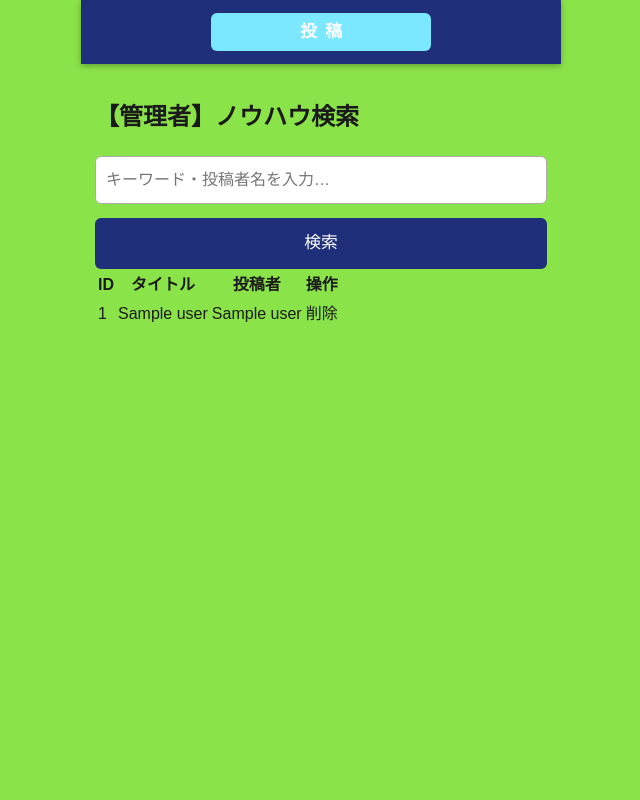
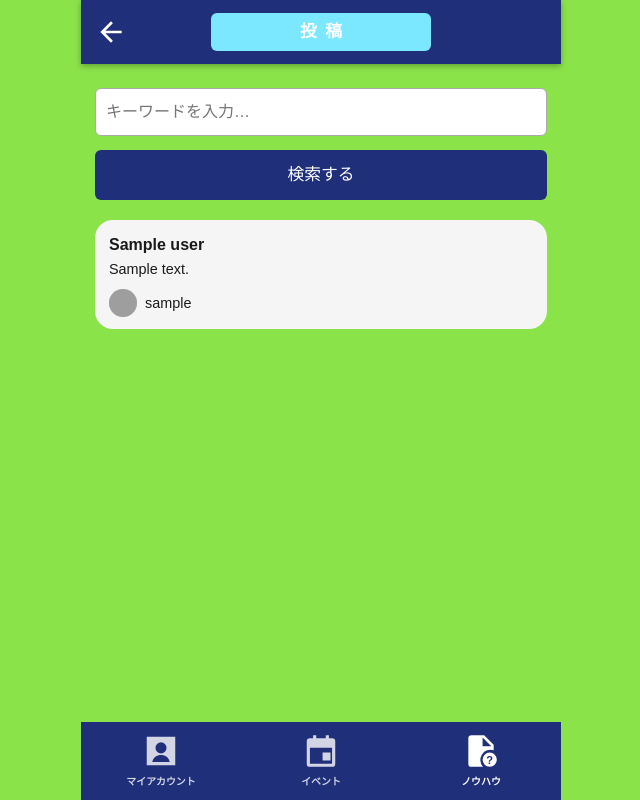
Before and after one commit to is25itot/y-coco, a Flask app: template y_coco/admin/templates/knowhow/admin_kh_search.html in a window 1280 px wide. Shown: the whole page, without its empty margins (319-959 px from the left). Run offline with Flask 3, Linux system fonts and the light colour scheme; the template is opened without the code that fills it: most values are stand-ins (such as "Sample title", 1, 10 or a date in 2020); some libraries are stand-ins or nearby versions; grey boxes are pictures that could not be loaded.

Commit message:
検索機能を修正

```diff
--- a/y_coco/admin/templates/knowhow/admin_kh_search.html
+++ b/y_coco/admin/templates/knowhow/admin_kh_search.html
@@ -1,40 +1 @@
-{% extends "base.html" %}
-
-{% block content %}
-<div class="container">
-    <h2>【管理者】ノウハウ検索</h2>
-    <form action="{{ url_for('admin.kh_search') }}" method="GET" class="search-form">
-        <input type="text" name="q" placeholder="キーワード・投稿者名を入力…" value="{{ request.args.get('q', '') }}">
-        <button type="submit" class="btn">検索</button>
-    </form>
-
-    <div class="search-results">
-        {% if results %}
-            <table class="admin-table">
-                <thead>
-                    <tr>
-                        <th>ID</th>
-                        <th>タイトル</th>
-                        <th>投稿者</th>
-                        <th>操作</th>
-                    </tr>
-                </thead>
-                <tbody>
-                    {% for kh in results %}
-                        <tr>
-                            <td>{{ kh.id }}</td>
-                            <td><a href="{{ url_for('admin.kh_detail', kh_id=kh.id) }}">{{ kh.title }}</a></td>
-                            <td>{{ kh.author_name }}</td>
-                            <td>
-                                <a href="{{ url_for('admin.kh_delete_confirm', kh_id=kh.id) }}" class="btn-sm danger">削除</a>
-                            </td>
-                        </tr>
-                    {% endfor %}
-                </tbody>
-            </table>
-        {% else %}
-            <p>一致するノウハウが見つかりませんでした。</p>
-        {% endif %}
-    </div>
-</div>
-{% endblock %}
+{% extends "knowhow/kh_search.html" %}
--- a/y_coco/kh_search.py
+++ b/y_coco/kh_search.py
@@ -108,12 +108,13 @@ def search():
         return redirect(url_for("login.login"))
 
     template = ADMIN_TEMPLATE if current_user.admin_flg else USER_TEMPLATE
+    userid = current_user.id
     query = request.args.get("q", "").strip()[:MAX_QUERY_LENGTH]
 
     if not query:
         return render_template(
             template, query="", words=[], results=[], searched=False,
-            error_code=0, userid=current_user.id,
+            error_code=0, userid=userid,
         )
 
     words = split_words(query)
@@ -124,10 +125,10 @@ def search():
         flash(MSG_NO_RESULT, "error")
         return render_template(
             template, query="", words=words, results=[], searched=True,
-            error_code=ERROR_NO_RESULT, userid=current_user.id,
+            error_code=ERROR_NO_RESULT, userid=userid,
         )
 
     return render_template(
         template, query=query, words=words, results=results, searched=True,
-        error_code=0, userid=current_user.id,
+        error_code=0, userid=userid,
     )
--- a/y_coco/search.py
+++ b/y_coco/search.py
@@ -105,12 +105,13 @@ def search():
         return redirect(url_for("login.login"))
 
     template = ADMIN_TEMPLATE if current_user.admin_flg else USER_TEMPLATE
+    userid = current_user.id
     query = request.args.get("q", "").strip()[:MAX_QUERY_LENGTH]
 
     if not query:
         return render_template(
             template, query="", words=[], results=[], searched=False,
-            has_result=False, message=None, userid=current_user.id,
+            has_result=False, message=None, userid=userid,
         )
 
     words = split_words(query)
@@ -124,5 +125,5 @@ def search():
         searched=True,
         has_result=has_result,
         message=None if has_result else MSG_NO_RESULT,
-        userid=current_user.id,
+        userid=userid,
     )
--- a/y_coco/user/templates/knowhow/kh_search.html
+++ b/y_coco/user/templates/knowhow/kh_search.html
@@ -1,23 +1,24 @@
 {% extends "base.html" %}
-{% from "_macros.html" import post_card %}
 {% set show_footer = true %}
 {% set active_tab = 'knowhow' %}
 {% set header_mode = 'back' %}
+{% set header_title = '検索' %}
+{% set back_url = url_for('kh_list.index') %}
+{% block title %}ノウハウ検索 | y-coco{% endblock %}
 
 {% block content %}
-<div class="container">
-    <h2>ノウハウ検索</h2>
-    <form action="{{ url_for('kh_search.search') }}" method="GET" class="search-form">
-        <input type="text" name="q" placeholder="キーワードを入力…" value="{{ request.args.get('q', '') }}">
-        <button type="submit" class="btn">検索</button>
+{% from "_macros.html" import post_card %}
+<form action="{{ url_for('kh_search.search') }}" method="get" class="search-form">
+  <input type="text" name="q" maxlength="100" placeholder="キーワードを入力…" value="{{ query or '' }}">
+  <button type="submit" class="btn">検索する</button>
 </form>
 
-    <div class="search-results">
+{# 該当なしは flash でエラー表示され、入力欄は空に戻る #}
 {% if results %}
+  <div style="margin-top:20px">
     {% for kh in results %}
       {{ post_card(kh, url_for('kh_detail.show', knowhow_id=kh.id)) }}
     {% endfor %}
+  </div>
 {% endif %}
-    </div>
-</div>
 {% endblock %}
```
Also changed, not shown: y_coco/admin/templates/event/admin_event_search.html (+1 -40 lines), y_coco/user/templates/event/event_search.html (+11 -9 lines). Lines whose indentation alone changed are shown as unchanged.
